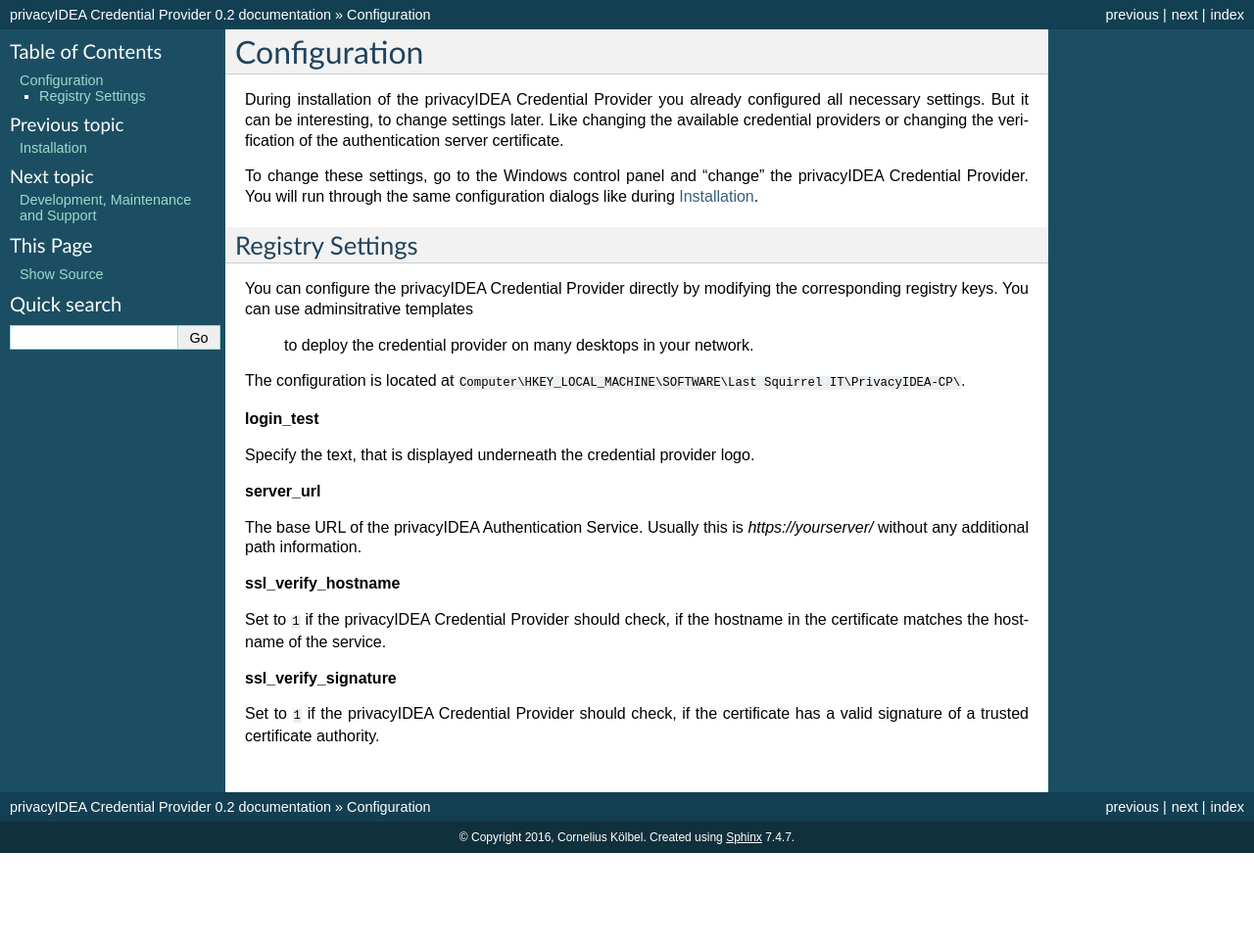
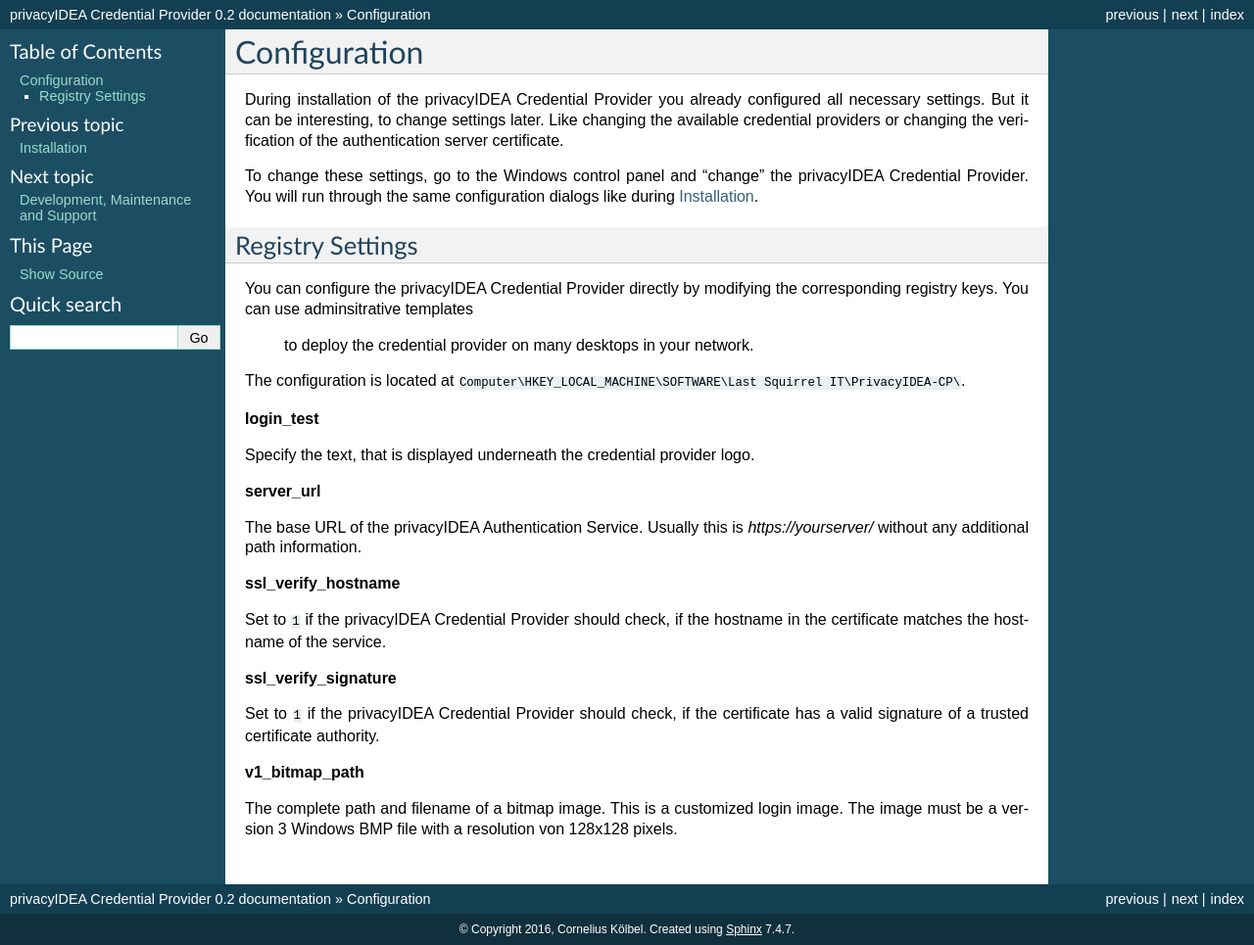
Before and after one commit to privacyidea/privacyidea-credential-provider, a Sphinx documentation site: the page built from doc/configuration.rst, in a window 1280 px wide. Shown: the whole page at 98% size. Built offline with Sphinx 7.4.7, drawn with Linux system fonts in a browser that asks for light colours; before the commit the page ends 900 px from its top, so only the background shows below that.

Commit message:
add documentation for image

```diff
--- a/doc/configuration.rst
+++ b/doc/configuration.rst
@@ -40,3 +40,9 @@
 
 Set to ``1`` if the privacyIDEA Credential Provider should check, if the
 certificate has a valid signature of a trusted certificate authority.
+
+**v1_bitmap_path**
+
+The complete path and filename of a bitmap image. This is a customized
+login image. The image must be a version 3 Windows BMP file with a resolution
+von 128x128 pixels.
--- a/doc/installation.rst
+++ b/doc/installation.rst
@@ -65,6 +65,10 @@
    An attacker who intercepts the communication could modify the authentication
    response and thus make the second factor useless.
 
+You may specify the path to a custom login image.
+
+.. note:: The image must be a BMP version 3 file.
+
 
 After these two steps the privacyIDEA Credential Provider is installed on
 your system and can be chosen for login.
```
